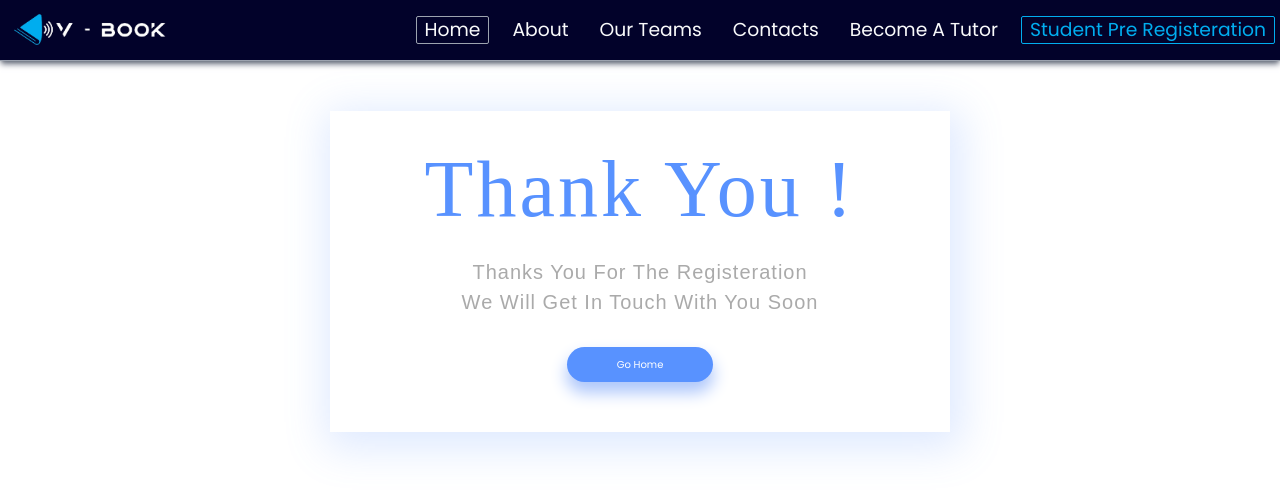
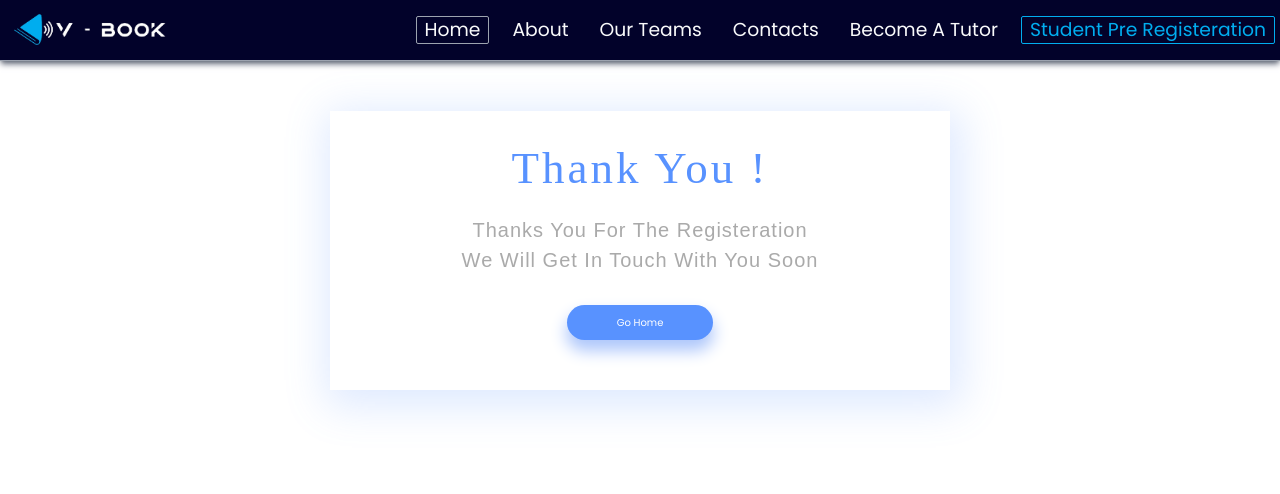
Before and after one commit to ayush5718/vbookStatic, a React (Vite) app: page /thankyou in a window 1280 px wide. Shown: the top 494 px of the page. Built offline with nearby package versions, Linux system fonts and the light colour scheme.

Commit message:
Add files via upload

```diff
--- a/src/Components/TeacherRegister/thankyou.css
+++ b/src/Components/TeacherRegister/thankyou.css
@@ -53,7 +53,7 @@
 }
 
 @media (min-width: 360px) {
-  h1 {
+  .thankyou-heading {
     font-size: 4.5em;
   }
   .go-home {
```
